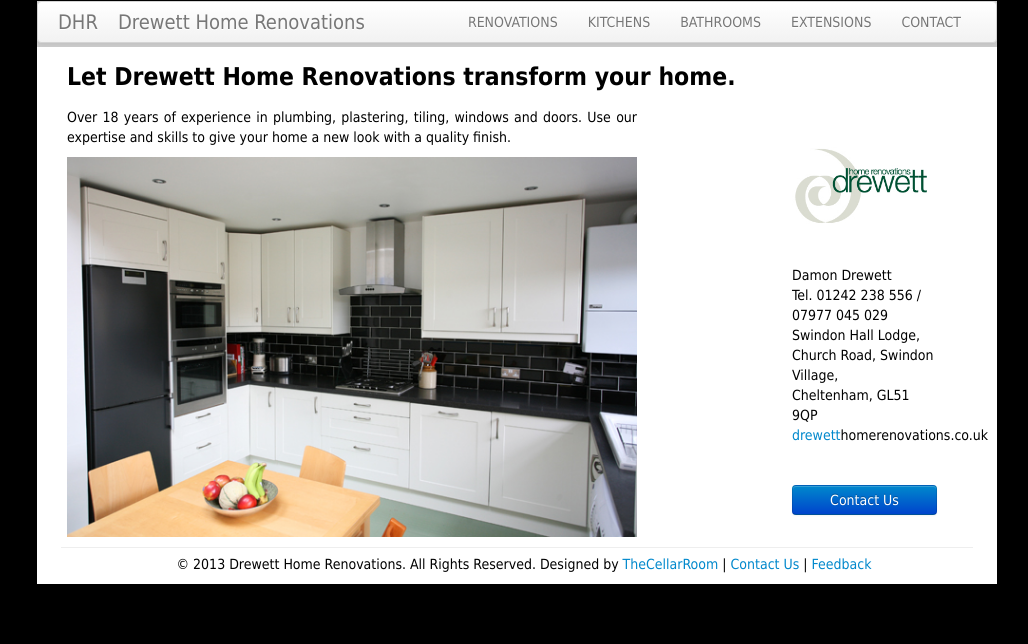
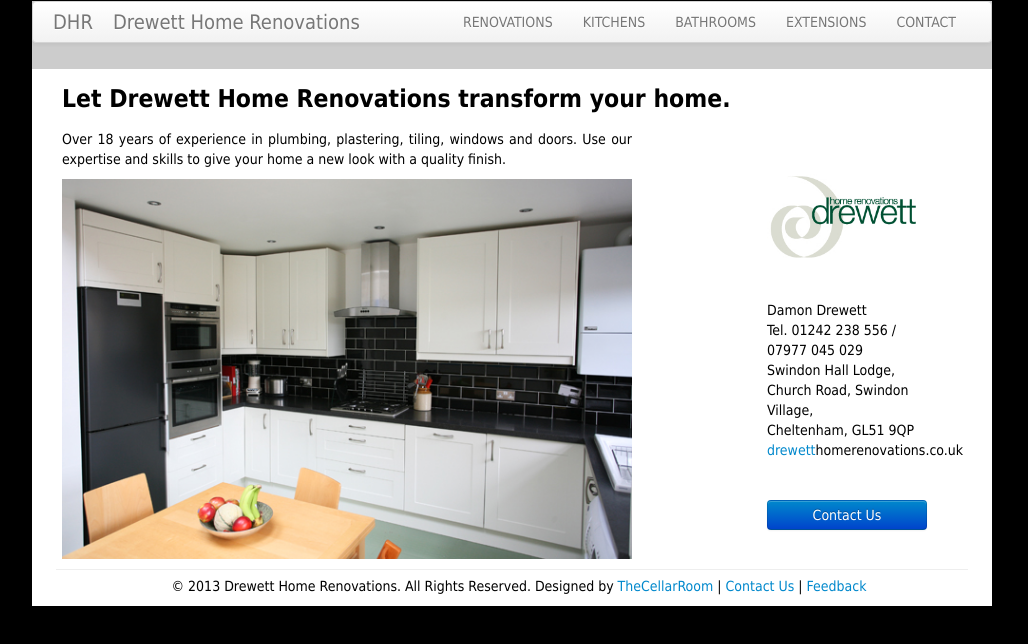
Before and after one commit to TheCellarRoom/DrewettHomeRenovations, a plain HTML site: page index.html in a window 1280 px wide. Shown: the top 644 px of the page, without its empty margins (123-1151 px from the left). Drawn offline with nearby package versions, Linux system fonts and the light colour scheme.

Commit message:
fixed body padding and aside ul margin/padding

```diff
--- a/css/style.css
+++ b/css/style.css
@@ -9,6 +9,7 @@ html, body {
 	color: #000000;
     font-family: 'Proxima Novo', Tahoma, Arial, Georgia, Verdana, Arial, Sans-Serif;
     font-size:14px;
+    padding: 0px 5px 5px 0px;
 }
 
 #wrap {
@@ -22,7 +23,6 @@ html, body {
 nav {
 	text-align: right;
 	margin: auto;
-	height: 40px;
 	background: #ccc;
 	border-bottom: 6px solid #ccc;
 }
@@ -41,7 +41,7 @@ aside {
 	color: #000;
 }
 
-aside ul {list-style-type: none;}
+aside ul {list-style-type: none; margin:0px; padding:5px;}
 
 
 footer {
```
